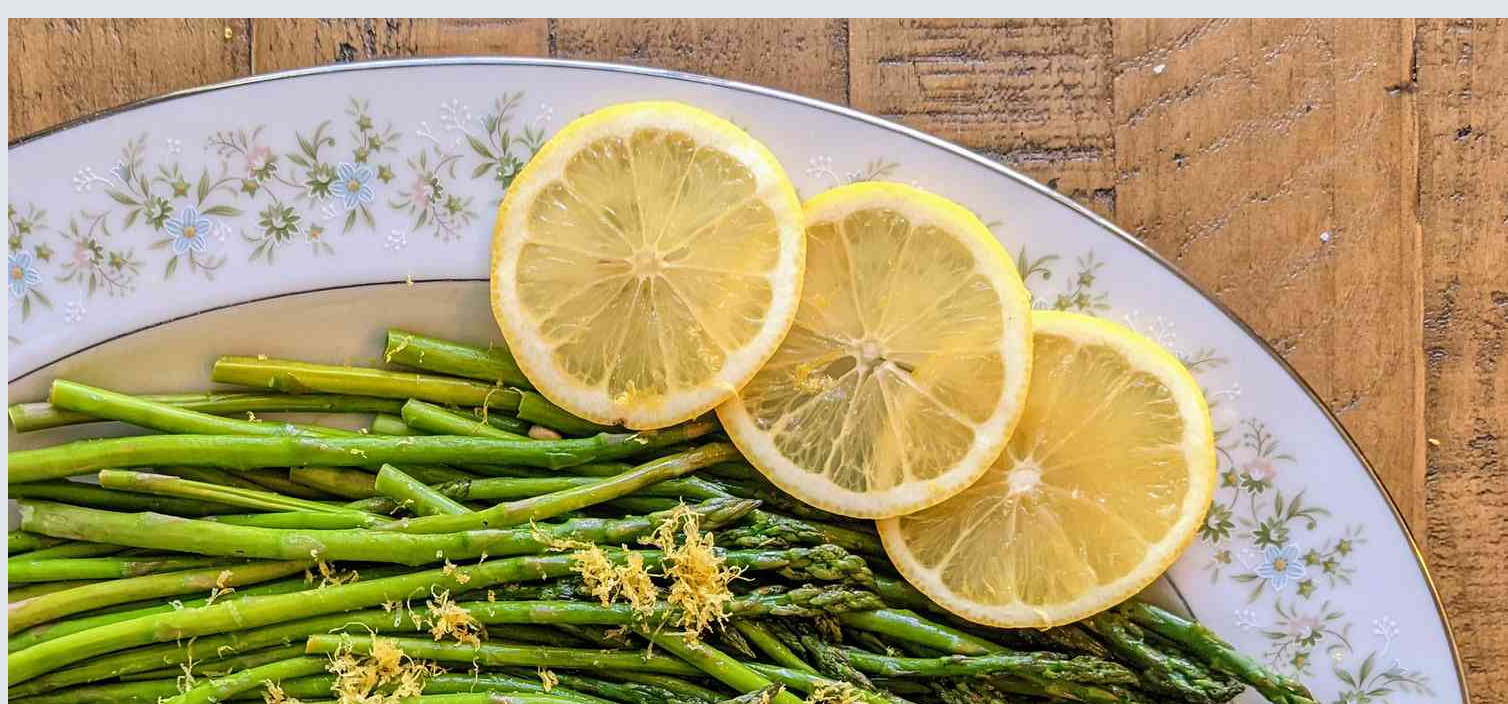
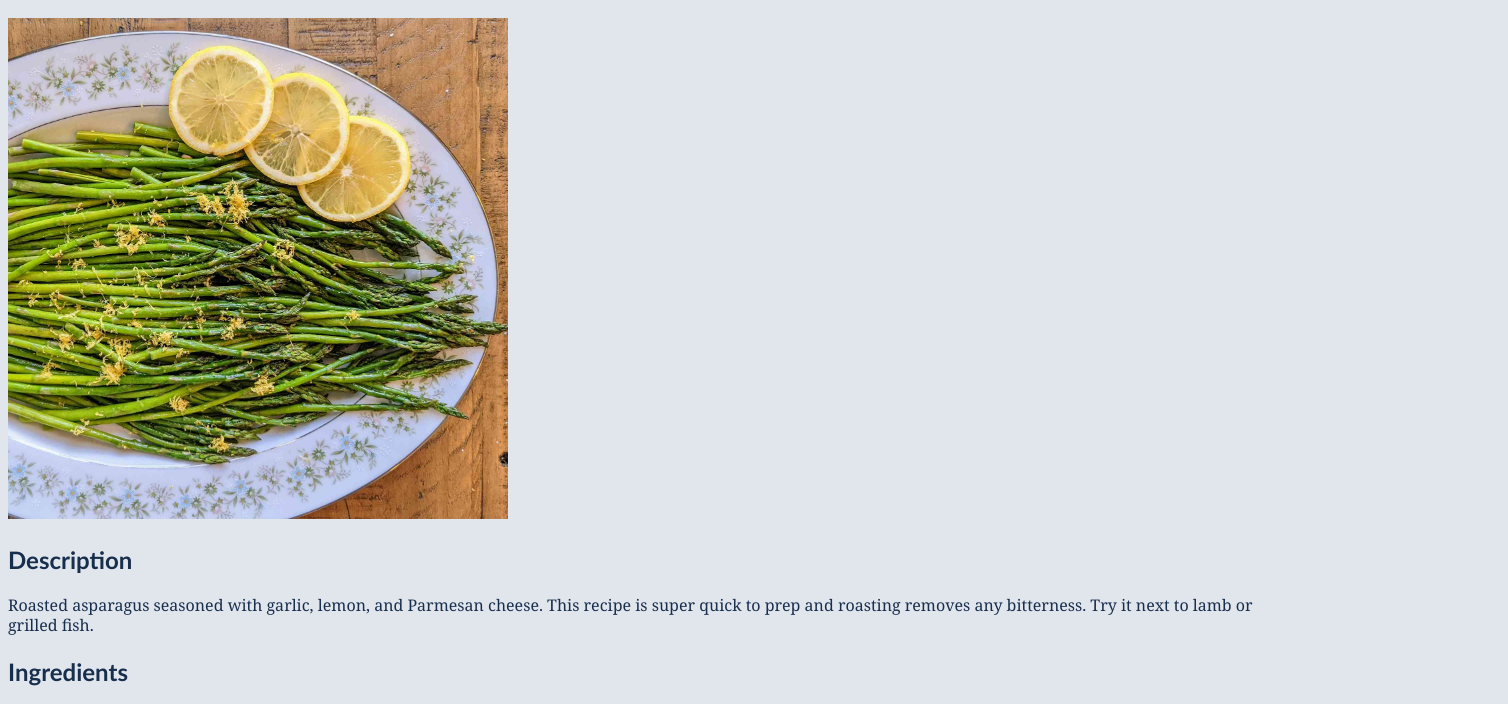
Before and after one commit to ryanpcleary3/odin-recipes, a plain HTML site: page recipes/asparagus.html in a window 1280 px wide. Shown: the part 66-770 px from the top of the page, 1508 px wide, since content can reach past the window. Drawn offline with Linux system fonts and the light colour scheme.

Commit message:
Set .title-image width to 500px

```diff
--- a/recipes/asparagus.html
+++ b/recipes/asparagus.html
@@ -8,7 +8,7 @@
     </head>
     <body>
         <h1>Oven-Roasted Asparagus</h1>
-        <img src="asparagus.jpg" alt="asparagus.jpg">
+        <img class="title-image" src="asparagus.jpg" alt="asparagus.jpg">
 
         <h2>Description</h2>
         <p>Roasted asparagus seasoned with garlic, lemon, and Parmesan cheese. This recipe is super quick to prep and roasting removes any bitterness. Try it next to lamb or grilled fish.</p>
--- a/style.css
+++ b/style.css
@@ -12,3 +12,7 @@ h1, h2, h3, h4, h5, h6 {
     font-family: 'Trebuchet MS', sans-serif;
     color: hsl(0, 100, 200)
 }
+
+.title-image{
+    width: 500px;
+}
```
Also changed, not shown: recipes/mint-chicken.html (+1 -1 lines), recipes/spinach-strawberry-salad.html (+1 -1 lines).
